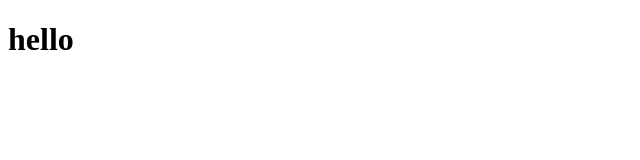
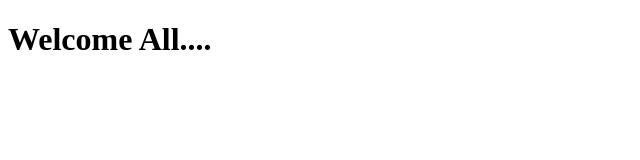
Before and after one commit to Aishwarya689/Sample-repository, a plain HTML site: page index.html in a window 1280 px wide. Shown: the whole page, without its empty margins (0-640 px from the left). Drawn offline with Linux system fonts and the light colour scheme.

Commit message:
chages in welcome page

```diff
--- a/index.html
+++ b/index.html
@@ -7,6 +7,6 @@
     <title>Document</title>
 </head>
 <body>
-    <h1>hello</h1>
+    <h1>Welcome All....</h1>
 </body>
 </html>
```
